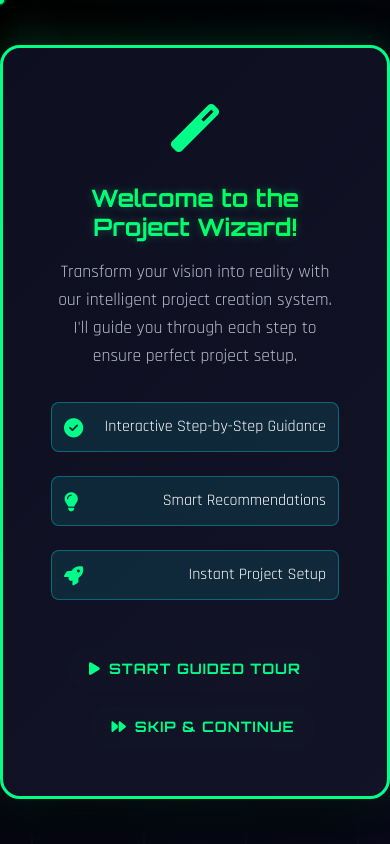
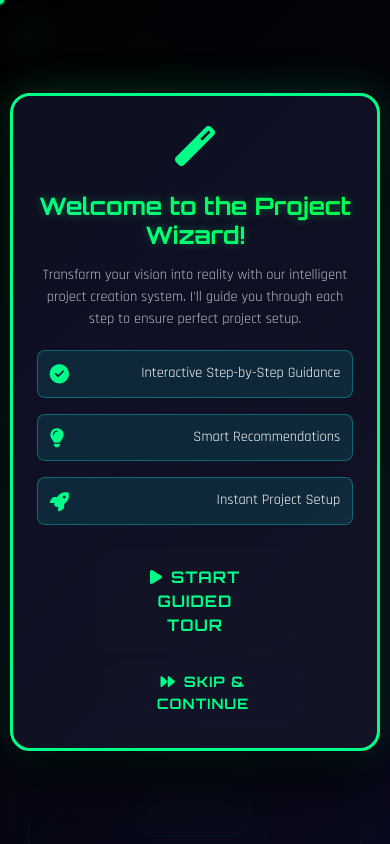
Before and after one commit to alphazee09/platform_core, a Flask app: page /project-wizard in a window 390 px wide. Run offline with Flask 3, Linux system fonts and the light colour scheme.

Commit message:
Improve responsiveness and scaling on smaller screens across the platform
Implements responsive design enhancements, meta viewport updates, and CSS media queries to improve UI scaling on mobile devices.

Replit-Commit-Author: Agent
Replit-Commit-Session-Id: 081a3b43-0576-43ba-886d-be56dab59179
Replit-Commit-Screenshot-Url: https://storage.googleapis.com/screenshot-production-us-central1/b090bf30-6e59-4b34-899f-d49b13223b4b/e1ff917b-08ac-4187-ba96-0be9516add55.jpg

```diff
--- a/static/css/style.css
+++ b/static/css/style.css
@@ -1619,14 +1619,16 @@ select.form-control-futuristic option {
 
 .tutorial-content-enhanced {
   background: linear-gradient(135deg, rgba(15, 15, 35, 0.95), rgba(20, 20, 40, 0.9));
-  padding: 3rem;
+  padding: 2rem;
   border-radius: 20px;
   border: 3px solid var(--primary-green);
   text-align: center;
-  max-width: 600px;
+  max-width: 90vw;
+  max-height: 85vh;
+  overflow-y: auto;
   box-shadow: 0 30px 60px rgba(0, 0, 0, 0.7), 0 0 40px rgba(0, 255, 136, 0.2);
   position: relative;
-  overflow: hidden;
+  margin: 1rem;
 }
 
 .tutorial-content-enhanced::before {
@@ -1648,26 +1650,27 @@ select.form-control-futuristic option {
 
 .tutorial-title {
   font-family: 'Orbitron', monospace;
-  font-size: 2.5rem;
+  font-size: clamp(1.8rem, 4vw, 2.5rem);
   font-weight: 700;
   background: linear-gradient(45deg, var(--primary-green), #00ff44);
   -webkit-background-clip: text;
   -webkit-text-fill-color: transparent;
   margin-bottom: 1rem;
+  line-height: 1.2;
 }
 
 .tutorial-description {
-  font-size: 1.1rem;
+  font-size: clamp(0.9rem, 2.5vw, 1.1rem);
   color: var(--text-secondary);
-  margin-bottom: 2rem;
-  line-height: 1.6;
+  margin-bottom: 1.25rem;
+  line-height: 1.5;
 }
 
 .tutorial-features {
   display: flex;
   flex-direction: column;
-  gap: 1rem;
-  margin-bottom: 2.5rem;
+  gap: 0.75rem;
+  margin-bottom: 1.5rem;
 }
 
 .feature-item {
@@ -1687,7 +1690,7 @@ select.form-control-futuristic option {
   display: flex;
   justify-content: center;
   align-items: center;
-  gap: 1rem;
+  gap: 0.75rem;
   flex-wrap: wrap;
 }
 
@@ -1918,6 +1921,194 @@ select.form-control-futuristic option {
   75% { transform: rotate(270deg) scale(1.1); }
 }
 
+/* Mobile Responsive Improvements */
+@media (max-width: 768px) {
+  .tutorial-content-enhanced {
+    padding: 1.5rem;
+    margin: 0.5rem;
+    max-width: 95vw;
+    max-height: 90vh;
+  }
+
+  .tutorial-icon {
+    font-size: 2.5rem;
+    margin-bottom: 0.75rem;
+  }
+
+  .tutorial-features {
+    gap: 0.5rem;
+    margin-bottom: 1rem;
+  }
+
+  .feature-item {
+    font-size: 0.9rem;
+  }
+
+  .tutorial-actions {
+    flex-direction: column;
+    gap: 0.5rem;
+  }
+
+  .tutorial-actions .btn {
+    width: 100%;
+    max-width: 200px;
+  }
+}
+
+/* Wizard Container Mobile Responsive */
+@media (max-width: 768px) {
+  .wizard-container {
+    margin: 1rem;
+    padding: 1rem;
+  }
+
+  .wizard-header h1 {
+    font-size: clamp(1.5rem, 5vw, 2.5rem);
+  }
+
+  .wizard-stats {
+    flex-direction: column;
+    gap: 1rem;
+  }
+
+  .stat-item {
+    min-width: auto;
+    text-align: center;
+  }
+
+  .progress-steps {
+    flex-wrap: wrap;
+    gap: 0.5rem;
+  }
+
+  .step {
+    min-width: 80px;
+    padding: 0.5rem;
+  }
+
+  .step-number {
+    width: 40px;
+    height: 40px;
+    font-size: 1rem;
+  }
+
+  .step-label {
+    font-size: 0.8rem;
+  }
+}
+
+/* Form Mobile Responsive */
+@media (max-width: 768px) {
+  .form-grid {
+    grid-template-columns: 1fr;
+    gap: 1rem;
+  }
+
+  .interactive-form-section {
+    padding: 1rem;
+  }
+
+  .tech-selector {
+    display: block;
+  }
+
+  .tech-category {
+    margin-bottom: 1.5rem;
+  }
+
+  .tech-options {
+    display: grid;
+    grid-template-columns: 1fr;
+    gap: 0.5rem;
+  }
+
+  .tech-option {
+    padding: 0.5rem;
+    font-size: 0.9rem;
+  }
+
+  .tech-icon {
+    font-size: 1.2rem;
+  }
+
+  .add-feature, .add-milestone {
+    flex-direction: column;
+    gap: 0.5rem;
+  }
+
+  .add-feature input, .add-milestone input {
+    margin-bottom: 0.5rem;
+  }
+
+  .btn-add-item {
+    width: 100%;
+    justify-content: center;
+  }
+}
+
+/* Navigation Mobile Responsive */
+@media (max-width: 768px) {
+  .navbar-nav {
+    text-align: center;
+  }
+
+  .navbar-nav .nav-link {
+    padding: 0.75rem 1rem;
+  }
+
+  .navbar-brand img {
+    height: 50px;
+  }
+}
+
+/* Footer Mobile Responsive */
+@media (max-width: 768px) {
+  .footer .row {
+    text-align: center;
+  }
+
+  .footer .col-md-6 {
+    margin-bottom: 1rem;
+  }
+
+  .creator-credit-container {
+    justify-content: center;
+  }
+
+  .creator-text {
+    font-size: 0.9rem;
+  }
+
+  .flag-icon {
+    height: 24px !important;
+  }
+}
+
+/* Card Mobile Responsive */
+@media (max-width: 768px) {
+  .glass-card {
+    margin: 0.5rem;
+    padding: 1rem;
+  }
+
+  .card-deck .col-md-4 {
+    margin-bottom: 1rem;
+  }
+}
+
+/* Button Mobile Responsive */
+@media (max-width: 768px) {
+  .btn-futuristic, .btn-outline-futuristic {
+    padding: 0.75rem 1.5rem;
+    font-size: 0.9rem;
+  }
+
+  .btn-lg {
+    padding: 1rem 2rem;
+    font-size: 1rem;
+  }
+}
+
 /* Mobile enhancements for forms */
 @media (max-width: 768px) {
   .interactive-form-section {
--- a/templates/base.html
+++ b/templates/base.html
@@ -2,7 +2,7 @@
 <html lang="en">
 <head>
     <meta charset="UTF-8">
-    <meta name="viewport" content="width=device-width, initial-scale=1.0">
+    <meta name="viewport" content="width=device-width, initial-scale=1.0, maximum-scale=1.0, user-scalable=no">
     <title>{% block title %}Mazin Yahia - Futuristic Software Engineering Platform{% endblock %}</title>
 
     <!-- Meta Tags -->
--- a/templates/project_wizard.html
+++ b/templates/project_wizard.html
@@ -3,9 +3,9 @@
 {% block title %}Project Submission Wizard - Software Engineering Platform{% endblock %}
 
 {% block content %}
-<div class="container py-5">
+<div class="container-fluid py-3 py-md-5">
     <div class="row justify-content-center">
-        <div class="col-lg-10">
+        <div class="col-12 col-lg-10">
             <!-- Enhanced Tutorial Overlay -->
             <div id="tutorialOverlay" class="tutorial-overlay-enhanced">
                 <div class="tutorial-content-enhanced">
```
